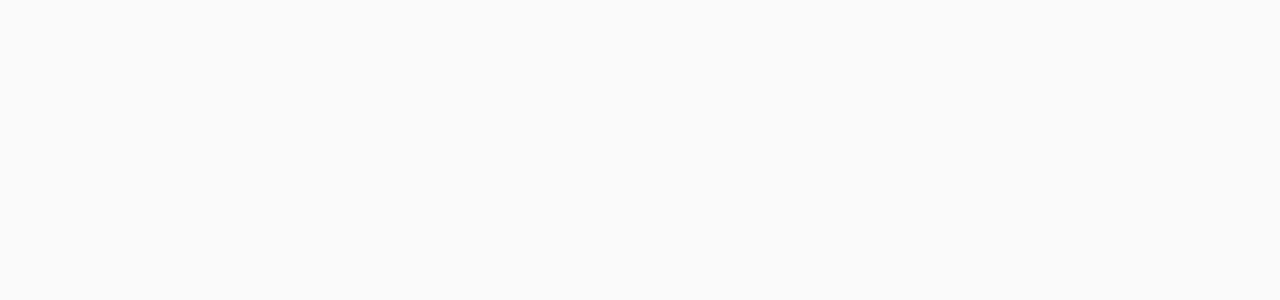
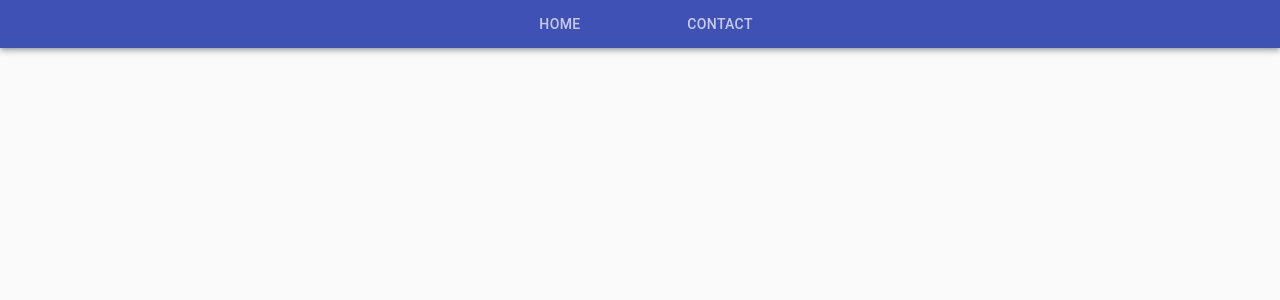
Before and after one commit to WailGree/restaurant-manager-frontend, a React (Create React App) app: page /1 in a window 1280 px wide. Shown: the top 300 px of the page. Built offline with nearby package versions, Linux system fonts and the light colour scheme.

Commit message:
Change default route to '/' from '/home'

```diff
--- a/src/App.js
+++ b/src/App.js
@@ -8,10 +8,8 @@ function App() {
   return (
     <div className="App">
       <Switch>
-        {/* <Redirect exact from="/" to="/home"/>
-        <Route exact path="/:page?" render={props => <Navbar {...props} />} /> */}
-        <Redirect exact from="/home" to="/home/home" />
-        <Route exact path="/home/:page?" render={props => <Navbar {...props} />} />
+        <Redirect exact from="/" to="/home" />
+        <Route exact path="/:page?" render={props => <Navbar {...props} />} />
       </Switch>
     </div>
   );
--- a/src/components/Navbar.jsx
+++ b/src/components/Navbar.jsx
@@ -20,7 +20,7 @@ function Navbar(props) {
 
     const [selectedTab, setSelectedTab] = React.useState(indexToTabName[page]);
     const handleChange = (event, newValue) => {
-        history.push(`/home/${tabNameToIndex[newValue]}`);
+        history.push(`/${tabNameToIndex[newValue]}`);
         setSelectedTab(newValue);
     }
     return (
```
